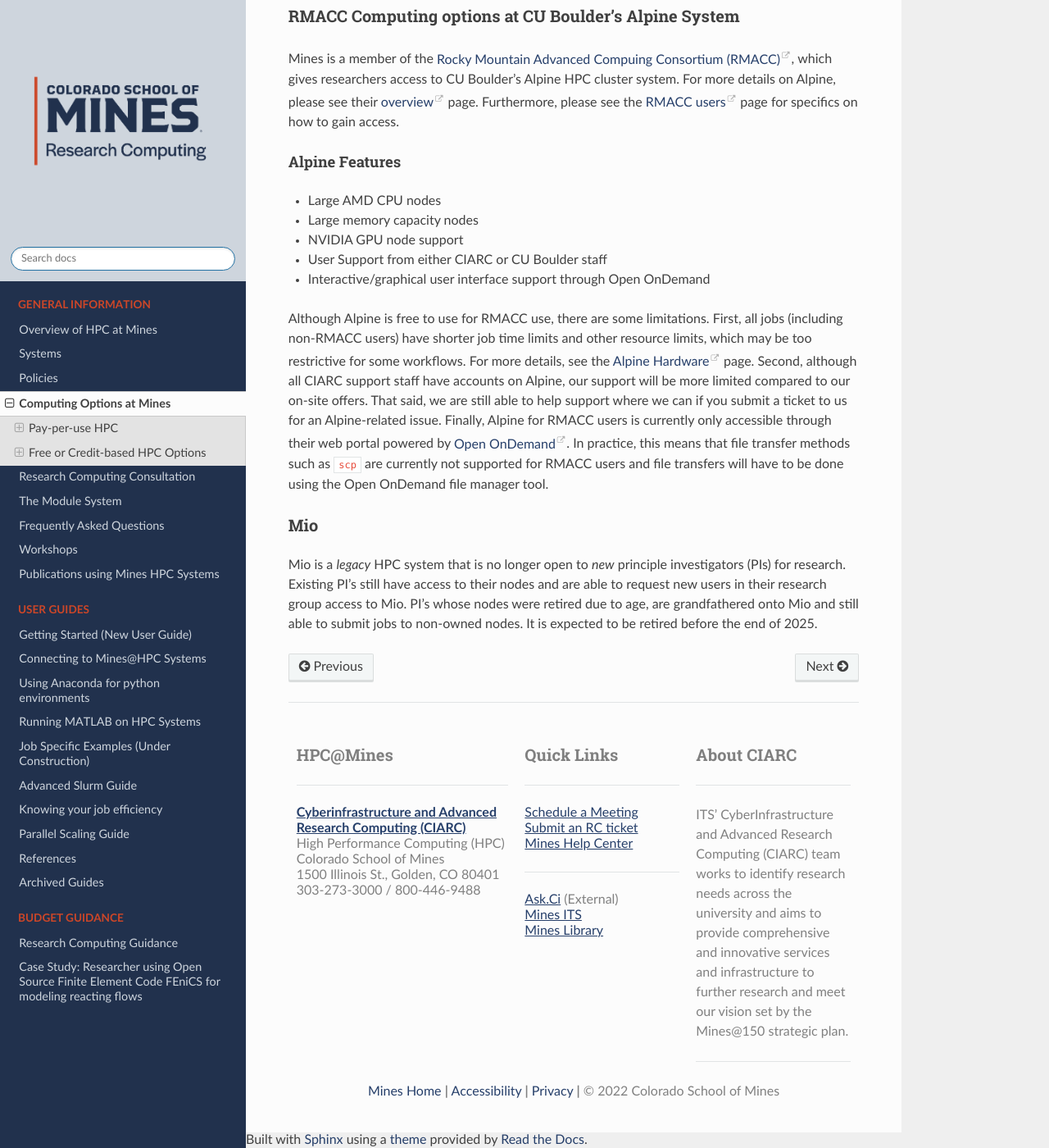
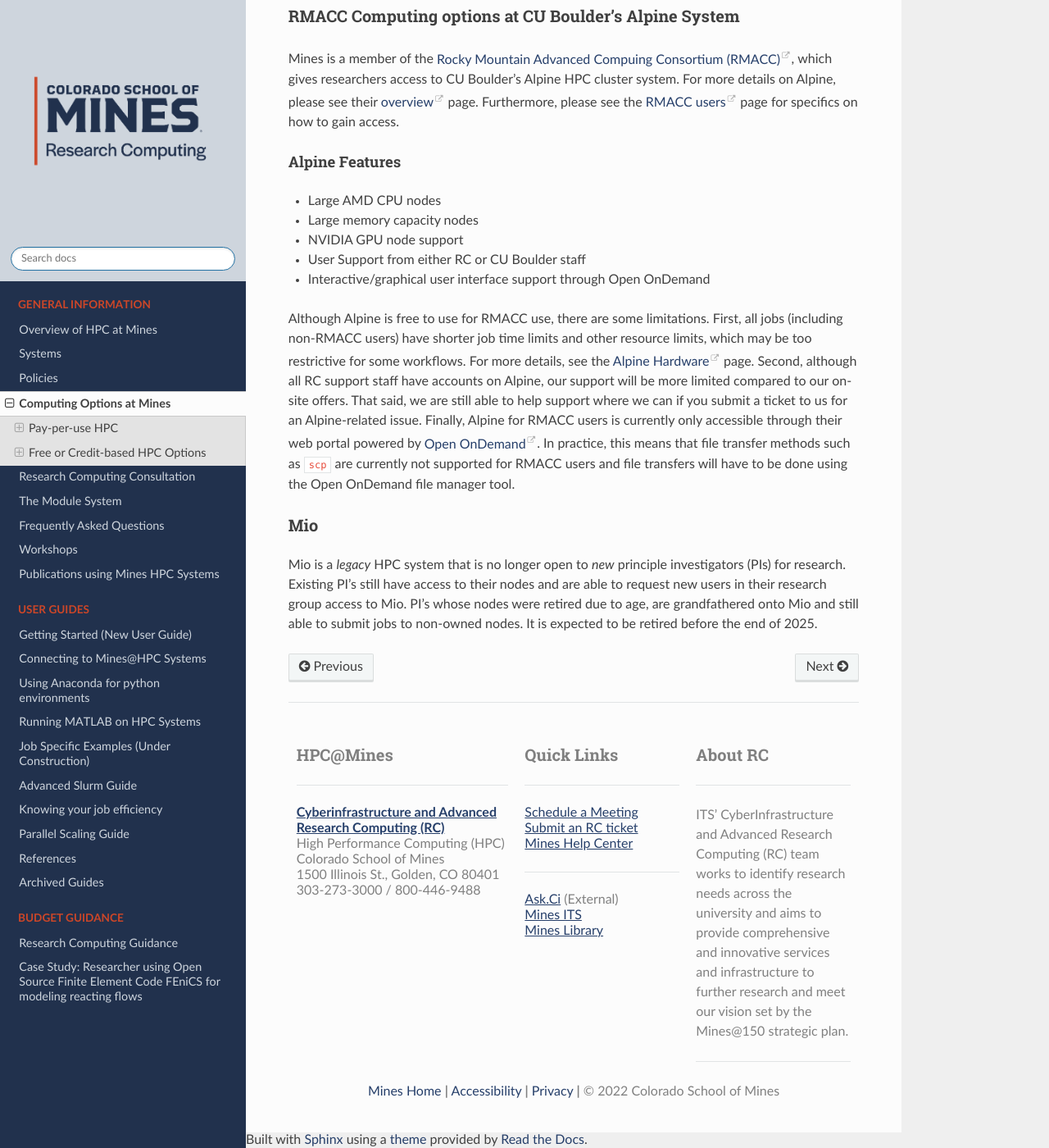
Before and after one commit to mines-researchcomputing/rc-docs, a Sphinx documentation site: the page built from source/pages/computing_options.md, in a window 1280 px wide and 1400 px high, scrolled down 2010 px. Shown: the whole window at 82% size. Built offline with Sphinx 7.4.7 and the Read the Docs theme 2.0.0, drawn with Linux system fonts in a browser that asks for light colours; some of the changed text lies outside the part shown.

Commit message:
Updated CIARC with RC

```diff
--- a/source/_templates/footer.html
+++ b/source/_templates/footer.html
@@ -5,7 +5,7 @@
   <div class="column left">
    <h3><br><strong>HPC@Mines</strong><hr></h3>
 
-<big><strong><a href="https://ciarc.mines.edu"><u>Cyberinfrastructure and Advanced Research Computing (CIARC)</u></a></strong><br>
+<big><strong><a href="https://ciarc.mines.edu"><u>Cyberinfrastructure and Advanced Research Computing (RC)</u></a></strong><br>
           High Performance Computing (HPC)<br>
           Colorado School of Mines<br>
           1500 Illinois St., Golden, CO 80401<br>
@@ -16,7 +16,7 @@
 <h3><br><strong>Quick Links</strong><hr></h3>
 <big>
   <ul>
-    <li><a href="https://outlook.office365.com/owa/calendar/CIARCTeamServices@mines0.onmicrosoft.com/bookings/"><u>Schedule a Meeting</u></a></li>
+    <li><a href="https://outlook.office365.com/owa/calendar/RCTeamServices@mines0.onmicrosoft.com/bookings/"><u>Schedule a Meeting</u></a></li>
     <li><a href="https://helpcenter.mines.edu/TDClient/1946/Portal/Requests/TicketRequests/NewForm?ID=4GCQlvW5OYk_&RequestorType=Service"><u>Submit an RC ticket</u></a></li>
     <li><a href="https://helpcenter.mines.edu"><u>Mines Help Center</u></a></li>
   </ul>
@@ -35,8 +35,8 @@
 
 </div>
   <div class="column right">
-<h3><br><strong>About CIARC</strong><hr></h3>
-<p>ITS’ CyberInfrastructure and Advanced Research Computing (CIARC) team works to identify research needs across the university and aims to provide comprehensive and innovative services and infrastructure to further research and meet our vision set by the Mines@150 strategic plan. <br>
+<h3><br><strong>About RC</strong><hr></h3>
+<p>ITS’ CyberInfrastructure and Advanced Research Computing (RC) team works to identify research needs across the university and aims to provide comprehensive and innovative services and infrastructure to further research and meet our vision set by the Mines@150 strategic plan. <br>
 </p><hr>
 
 <p></p>
--- a/source/conf.py
+++ b/source/conf.py
@@ -68,7 +68,7 @@
     'css/custom.css',
 ]
 
-html_logo = "Mines-CIARC-03.png"
+html_logo = "Mines-RC-03.png"
 html_theme_options = {
     'logo_only': True,
     'display_version': False,
--- a/source/pages/computing_options.md
+++ b/source/pages/computing_options.md
@@ -26,7 +26,7 @@
 
 1. Create an [ACCESS account](https://identity.access-ci.org/new-user-direct) by clicking this [link](https://identity.access-ci.org/new-user-direct) and login using your ACCESS credentials.
     - NOTE: The ACCESS login portal will show Mines as as a login option, but will not work properly until you link from your logged in ACCESS-CI account to your Mines CI-LOGIN account (see [Identity linking page](https://operations.access-ci.org/identity/id-linking)).
-2. Request an [ACCESS allocation](https://allocations.access-ci.org/opportunities). There are several tiers of allocation options, each with their own requirements of submission. For details on the type of allocations and their requirements, see the [Prepare requests: Overview](https://allocations.access-ci.org/prepare-requests-overview) page. For the lowest tier allocation, the "Explore" tier, no prior NSF funding is required to request an allocation. Classrooms are also eligible to request allocations. *Make sure to add CIARC staff to your allocation as a member during the allocation request so we can directly support you on the project.* For your convenience, we've summarized the ACCESS allocation options in the table below:
+2. Request an [ACCESS allocation](https://allocations.access-ci.org/opportunities). There are several tiers of allocation options, each with their own requirements of submission. For details on the type of allocations and their requirements, see the [Prepare requests: Overview](https://allocations.access-ci.org/prepare-requests-overview) page. For the lowest tier allocation, the "Explore" tier, no prior NSF funding is required to request an allocation. Classrooms are also eligible to request allocations. *Make sure to add RC staff to your allocation as a member during the allocation request so we can directly support you on the project.* For your convenience, we've summarized the ACCESS allocation options in the table below:
 
 | Allocation Type | Ideal For  |  Maximum ACCESS Credits Award | Duration |  Requires NSF Grant | Basic Requirements |
 |--------------|-----------|------------|------------|------------|------------|
@@ -50,7 +50,7 @@
 
 
 6. Go to that partner's HPC cluster page for assistance with logging in the first time.
-7. Create a ticket at the [CIARC TDX Request page](https://helpcenter.mines.edu/TDClient/1946/Portal/Requests/ServiceDet?ID=52356) for assistance on building your software or other support on the chosen cluster. ACCESS also provides [support](https://support.access-ci.org/help-ticket) on their website, if that is preferred.
+7. Create a ticket at the [RC TDX Request page](https://helpcenter.mines.edu/TDClient/1946/Portal/Requests/ServiceDet?ID=52356) for assistance on building your software or other support on the chosen cluster. ACCESS also provides [support](https://support.access-ci.org/help-ticket) on their website, if that is preferred.
 
 For more details on the ACCESS program, please visit the [FAQs](https://allocations.access-ci.org/ramps-policies-faqs) page on their website.
 
@@ -62,10 +62,10 @@
 - Large AMD CPU nodes
 - Large memory capacity nodes
 - NVIDIA GPU node support
-- User Support from either CIARC or CU Boulder staff
+- User Support from either RC or CU Boulder staff
 - Interactive/graphical user interface support through Open OnDemand
 
-Although Alpine is free to use for RMACC use, there are some limitations. First, all jobs (including non-RMACC users) have shorter job time limits and other resource limits, which may be too restrictive for some workflows. For more details, see the [Alpine Hardware](https://curc.readthedocs.io/en/latest/clusters/alpine/alpine-hardware.html) page. Second, although all CIARC support staff have accounts on Alpine, our support will be more limited compared to our on-site offers. That said, we are still able to help support where we can if you submit a ticket to us for an Alpine-related issue. Finally, Alpine for RMACC users is currently only accessible through their web portal powered by [Open OnDemand](https://ondemand-rmacc.rc.colorado.edu/). In practice, this means that file transfer methods such as `scp` are currently not supported for RMACC users and file transfers will have to be done using the Open OnDemand file manager tool.
+Although Alpine is free to use for RMACC use, there are some limitations. First, all jobs (including non-RMACC users) have shorter job time limits and other resource limits, which may be too restrictive for some workflows. For more details, see the [Alpine Hardware](https://curc.readthedocs.io/en/latest/clusters/alpine/alpine-hardware.html) page. Second, although all RC support staff have accounts on Alpine, our support will be more limited compared to our on-site offers. That said, we are still able to help support where we can if you submit a ticket to us for an Alpine-related issue. Finally, Alpine for RMACC users is currently only accessible through their web portal powered by [Open OnDemand](https://ondemand-rmacc.rc.colorado.edu/). In practice, this means that file transfer methods such as `scp` are currently not supported for RMACC users and file transfers will have to be done using the Open OnDemand file manager tool.
 
 ### Mio
 
```
Also changed, not shown: source/pages/budget_guidance/research_computing_resource_guidance.md (+1 -1 lines), source/pages/consultations.md (+2 -2 lines), source/pages/overview.md (+1 -1 lines), source/Mines-RC-03.png (renamed from source/Mines-CIARC-03.png), source/_static/Mines-RC-03.png (renamed from source/_static/Mines-CIARC-03.png).
